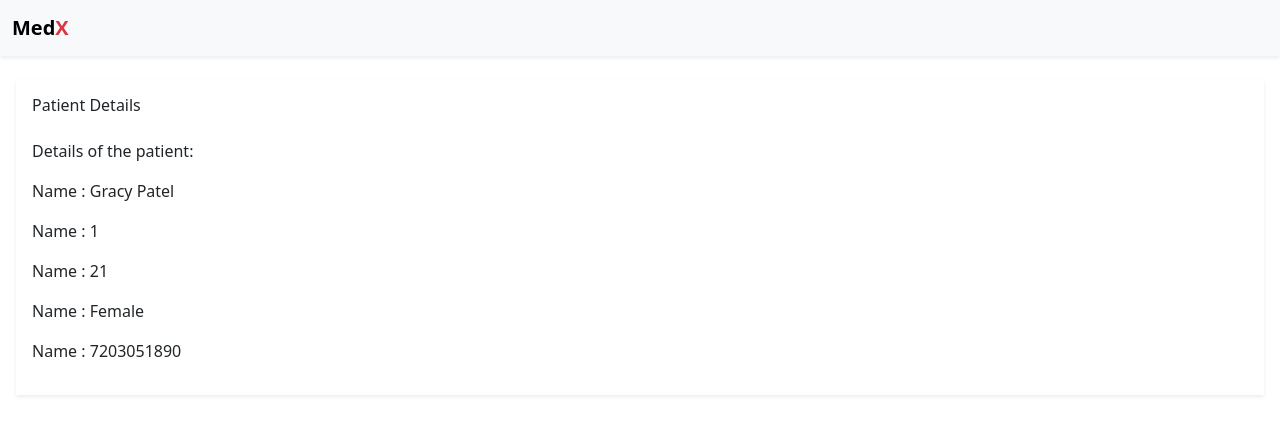
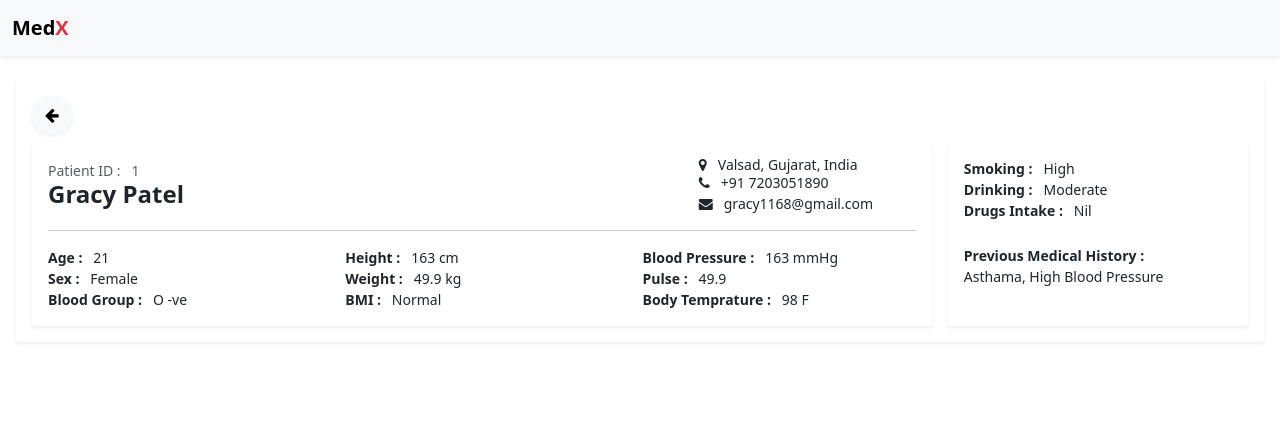
Before and after one commit to gracyspatel/medx, a Django app: page /patient/1/ in a window 1280 px wide. Shown: the top 435 px of the page. Run offline with Django 3.2, Linux system fonts and the light colour scheme; some libraries are stand-ins or nearby versions.

Commit message:
ui-components

```diff
--- a/base/templates/base/home.html
+++ b/base/templates/base/home.html
@@ -28,7 +28,7 @@
         <div class="mt-3 mb-2 d-flex align-items-center justify-content-between">
             <h5><b>Recent History &nbsp; <i class="fa fa-history"></i></b></h5>
             <div>
-                <a class="btn btn-primary" href={% url 'patient-details' %}>View &nbsp; <i class="fa fa-eye"></i></a>
+                <a class="btn btn-primary" href={% url 'patient-details' %}>View All&nbsp; <i class="fa fa-eye"></i></a>
                 <button class="btn btn-primary">New Case &nbsp; <i class="fa fa-plus"></i></button>
             </div>
         </div>
@@ -38,9 +38,9 @@
                   <tr>
                     <th scope="col">ID</th>
                     <th scope="col">Full Name</th>
+                    <th scope="col">Age</th>
+                    <th scope="col">Phone No.</th>
                     <th scope="col">Sex</th>
-                    <th scope="col">Phone No.</th>
-                    <th scope="col">Age</th>
                     <th scope="col"></th>
                   </tr>
                 </thead>
--- a/base/templates/base/patient-details.html
+++ b/base/templates/base/patient-details.html
@@ -17,9 +17,9 @@
               <tr>
                 <th scope="col">ID</th>
                 <th scope="col">Full Name</th>
+                <th scope="col">Age</th>
+                <th scope="col">Phone No.</th>
                 <th scope="col">Sex</th>
-                <th scope="col">Phone No.</th>
-                <th scope="col">Age</th>
                 <th scope="col"></th>
               </tr>
             </thead>
--- a/base/templates/base/patient.html
+++ b/base/templates/base/patient.html
@@ -1,13 +1,51 @@
 {% extends 'layout.html' %}
 
 {% block body %}
-    <div class="shadow-sm p-3 d-flex flex-column overflow-hidden">
-        <div class="mb-3"><h6>Patient Details</h6></div>
-        <p>Details of the patient: </p>
-        <p>Name : {{patient_detail.patient_name}}</p>
-        <p>Name : {{patient_detail.patient_id}}</p>
-        <p>Name : {{patient_detail.patient_age}}</p>
-        <p>Name : {{patient_detail.patient_sex}}</p>
-        <p>Name : {{patient_detail.patient_phone}}</p>
+<div class="shadow-sm p-3 d-flex flex-column overflow-hidden">
+    <div>
+      <a class="btn btn-light shadow-sm rounded-5 mb-2" href="/"><i class="fa fa-arrow-left"></i></a>
+      {% comment %} <div class="mt-2 mb-1"><h5><b>Patient Details</b></h5></div> {% endcomment %}
+    </div>
+    <div class="d-flex gap-3">
+    <div class="w-75 shadow-sm p-3">
+        <div class="d-flex align-items-lg-start justify-content-between">
+            <div class="w-75">
+                <small class="lh-1 text-muted">Patient ID : &nbsp; {{patient_detail.patient_id}}</small>
+                <h4 class="lh-1"><b>{{patient_detail.patient_name}}</b></h4>
+            </div>
+            <div class="w-25 d-flex flex-column">
+                <small class="lh-1"><i class="fa fa-map-marker"></i> &nbsp; Valsad, Gujarat, India</small>
+                <small class="lh-2"><i class="fa fa-phone"></i> &nbsp; +91 7203051890</small>
+                <small class="lh-2"><i class="fa fa-envelope"></i> &nbsp; gracy1168@gmail.com</small>
+            </div>
+        </div>
+        <hr/>
+        <div class="d-flex gap-4">
+            <div class="w-50 d-flex flex-column">
+                <small><b>Age :</b> &nbsp; {{patient_detail.patient_age}} </small>
+                <small><b>Sex :</b> &nbsp; {{patient_detail.patient_sex}}</small>
+                <small><b>Blood Group : </b>&nbsp; O -ve </small>
+            </div>
+            <div class="w-50 d-flex flex-column">
+                <small><b>Height : </b>&nbsp; 163 cm </small>
+                <small><b>Weight : </b>&nbsp; 49.9 kg </small>
+                <small><b>BMI : </b>&nbsp; Normal </small>
+            </div>
+            <div class="w-50 d-flex flex-column">
+                <small><b>Blood Pressure : </b>&nbsp; 163 mmHg </small>
+                <small><b>Pulse : </b>&nbsp; 49.9  </small>
+                <small><b>Body Temprature : </b>&nbsp;  98 F </small>
+            </div>
+        </div>
+    </div>
+    <div class="w-25 shadow-sm p-3 d-flex flex-column">
+        <small><b>Smoking : </b>&nbsp; High </small>
+        <small><b>Drinking : </b>&nbsp; Moderate  </small>
+        <small><b>Drugs Intake : </b>&nbsp;  Nil </small>
+        <br/>
+        <small><b>Previous Medical History : </b></small>
+        <small>Asthama, High Blood Pressure</small>
+    </div>
+</div>
     </div>
 {% endblock %}
```
